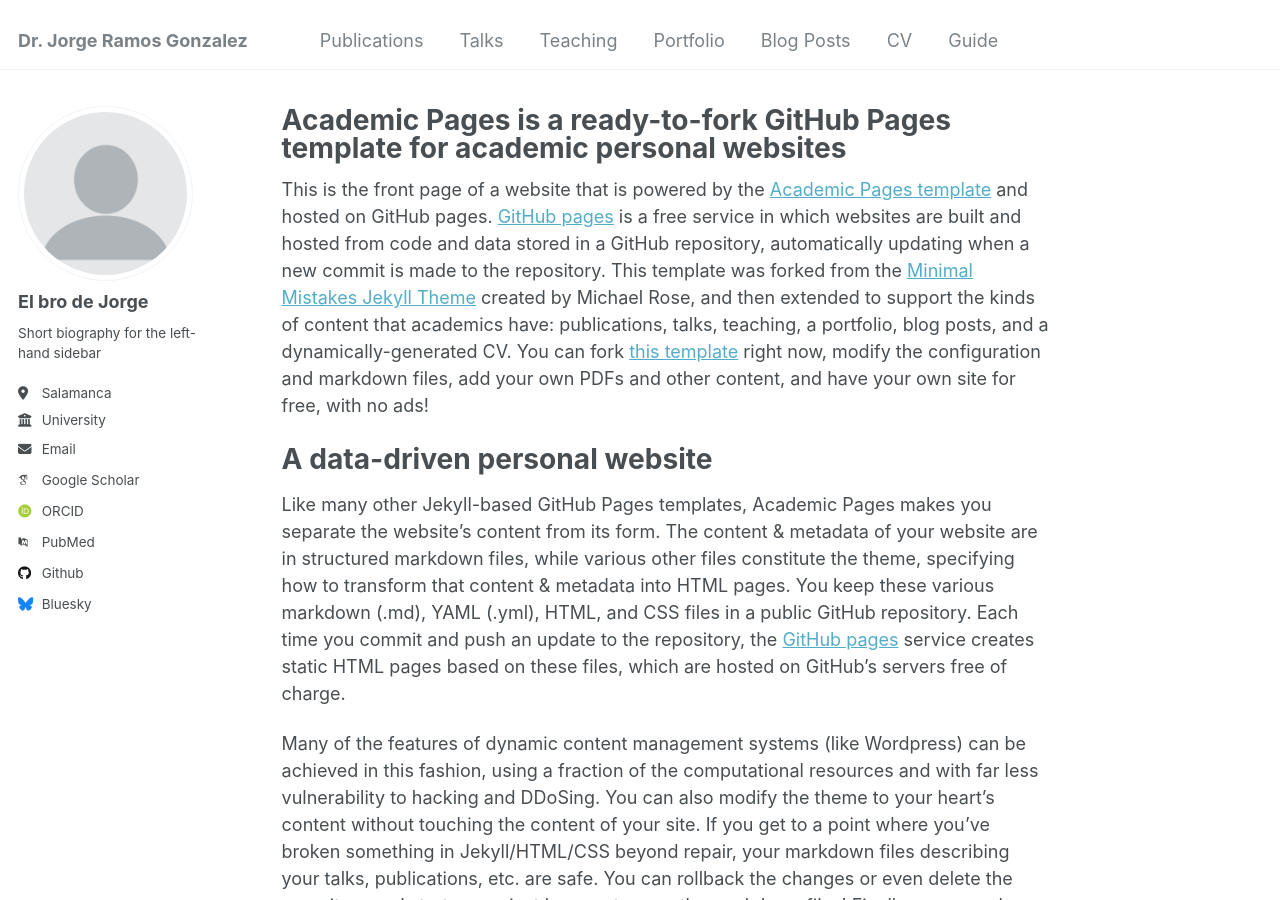
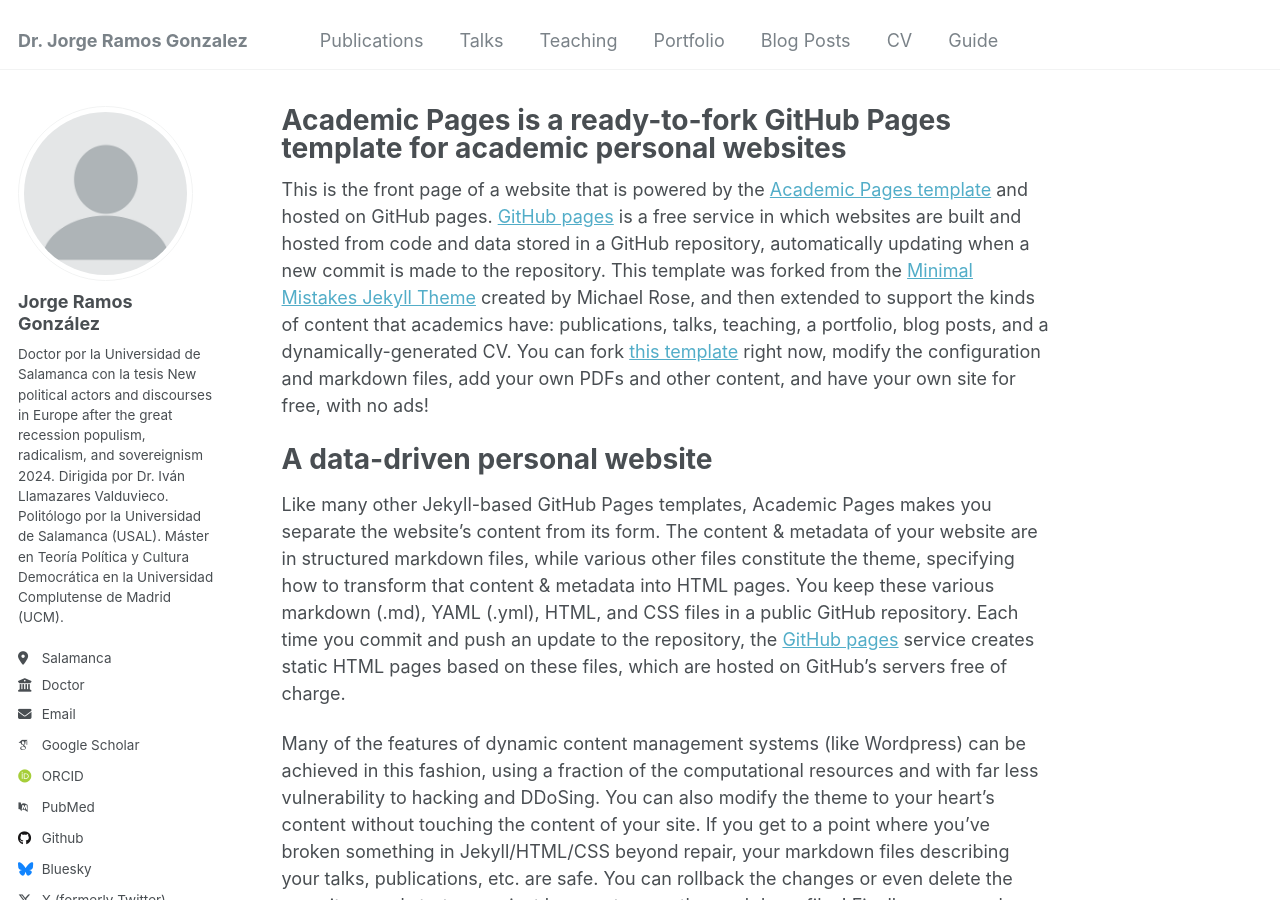
Before and after one commit to jramosgonzalez/drjramos, a Jekyll site: the page built from _pages/about.md, in a window 1280 px wide and 900 px high. Built offline with Jekyll 4.4.1, drawn with Linux system fonts in a browser that asks for light colours; some web fonts are replaced.

Commit message:
Update _config.yml

```diff
--- a/_config.yml
+++ b/_config.yml
@@ -22,19 +22,19 @@ repository               : "https://jramosgonzalez.github.io/"
 author:
   # Biographic information
   avatar           : "profile.png"
-  name             : "El bro de Jorge"
+  name             : "Jorge Ramos González"
   pronouns         : # example: "she/her"
-  bio              : "Short biography for the left-hand sidebar"
+  bio              : "Doctor por la Universidad de Salamanca con la tesis New political actors and discourses in Europe after the great recession populism, radicalism, and sovereignism 2024. Dirigida por Dr. Iván Llamazares Valduvieco. Politólogo por la Universidad de Salamanca (USAL). Máster en Teoría Política y Cultura Democrática en la Universidad Complutense de Madrid (UCM)."
   location         : "Salamanca"
-  employer         : "University"
+  employer         : "Doctor"
   uri              : # URL
-  email            : "noEmail@gmail.com"
+  email            : "jorgeramlez@usal.es"
 
   # Academic websites
   arxiv            : # URL - Update with the correct link to your profile
-  googlescholar    : "https://scholar.google.com/citations?user=PS_CX0AAAAAJ"
+  googlescholar    : "https://scholar.google.com/citations?user=sKJojnMAAAAJ&hl=es"
   impactstory      : # URL
-  orcid            : "http://orcid.org/yourorcidurl"
+  orcid            : "https://orcid.org/0000-0002-7585-0128"
   semantic         : # URL
   pubmed           : "https://www.ncbi.nlm.nih.gov/pubmed/?term=john+snow"
   researchgate     : # URL
@@ -66,7 +66,7 @@ author:
   steam            : # Username
   telegram         : # URL
   tumblr           : # Username
-  twitter          : # Username for X / Twitter
+  twitter          : "https://www.google.es/url?sa=t&source=web&rct=j&opi=89978449&url=https://twitter.com/jorgeramgon"
   vine             : # Username
   weibo            : # Username
   wikipedia        : # Username
```
